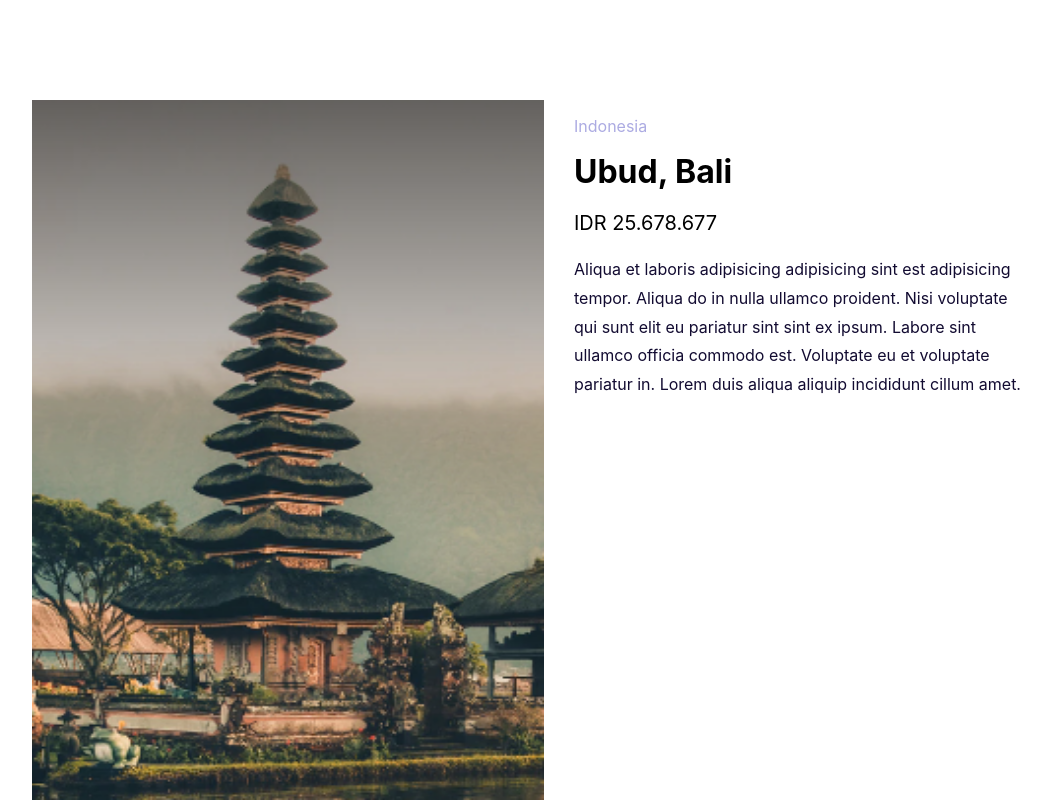
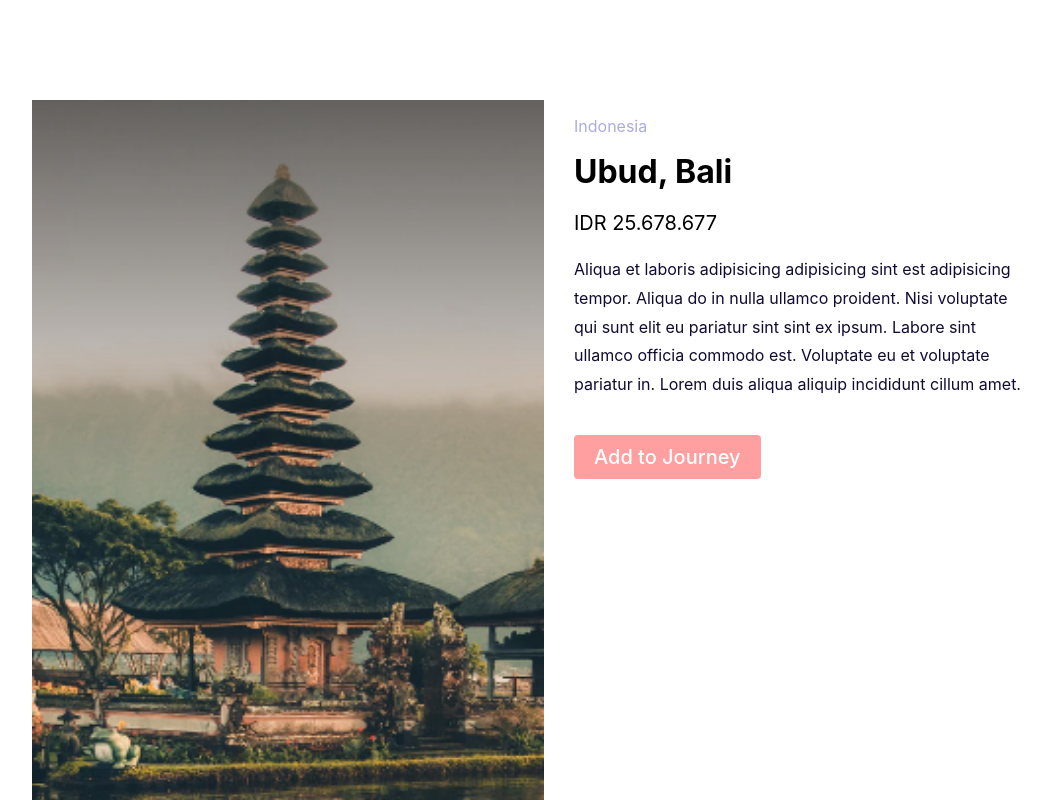
Before and after one commit to rahmasetiawan500/my-app, a React (Create React App) app: page / in a window 1280 px wide. Shown: the whole page, without its empty margins (96-1143 px from the left). Built offline with nearby package versions, Linux system fonts and the light colour scheme.

Commit message:
menambahkan event onclick

```diff
--- a/src/App.css
+++ b/src/App.css
@@ -41,3 +41,22 @@ font-weight: 500px;
 .Deskripsi .Cate{
  color: #acabe2;
 }
+
+.Deskripsi a {
+  margin-top: 20px;
+  color: #fff;
+  font-weight: 500;
+  background: rgb(255, 159, 159);
+  text-decoration: none;
+  display: inline-block;
+  padding: 10px 20px 10px 20px;
+  font-size: 20px;
+  border-radius: 4px;
+  transition: all 0.8s;
+}
+
+.Deskripsi a:hover {
+  color: #ffffff;
+  background: rgb(221, 135, 135);
+  transition: all 0.8s;
+}
--- a/src/App.js
+++ b/src/App.js
@@ -48,10 +48,16 @@ function ProdukInfo(props) {
     <p className="Info">
     Aliqua et laboris adipisicing adipisicing sint est adipisicing tempor. Aliqua do in nulla ullamco proident. Nisi voluptate qui sunt elit eu pariatur sint sint ex ipsum. Labore sint ullamco officia commodo est. Voluptate eu et voluptate pariatur in. Lorem duis aliqua aliquip incididunt cillum amet.
     </p>
+    <a onClick={TambahJourney}>Add to Journey</a>
     </div>
+
 
       );
 
 }
 
+function TambahJourney(){
+  return console.log("membeli.....");
+}
+
 export default App;
```
